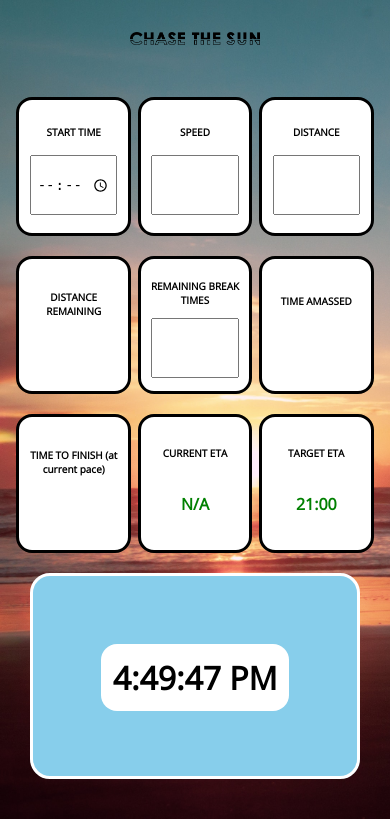
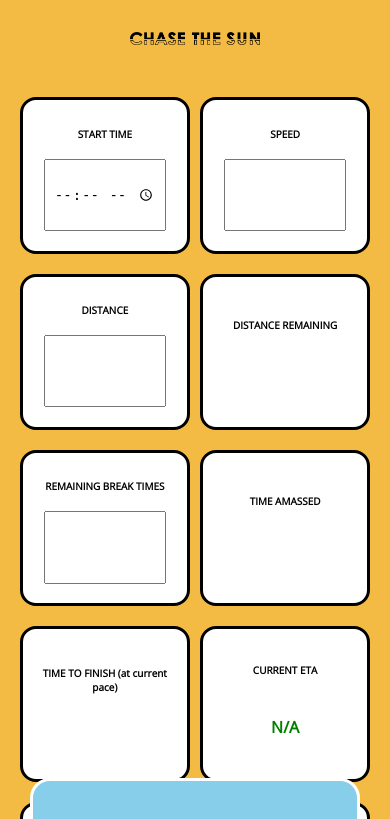
Before and after one commit to AlexDelasalle/Chase-the-Sun-Data, a PHP site: page / in a window 390 px wide. Shown: the top 819 px of the page. Run offline with PHP 8.4, Linux system fonts and the light colour scheme; a map, chart or similar area stays blank; grey boxes are pictures that could not be loaded.

Commit message:
Responisive background

```diff
--- a/css/styles.css
+++ b/css/styles.css
@@ -25,7 +25,7 @@ footer {
 }
 input {
   height: 40%;
-  width: 80%;
+  width: 70%;
   text-align: center;
   font-size: 14px;
   padding: 5%;
@@ -244,6 +244,11 @@ label {
 
 @media only screen and (max-width: 800px) {
   /* Adjust container and data-container */
+
+  body {
+    background-color: #F4BB44;
+    background-image: none;
+  }
   .container {
     flex-direction: column;
     height: auto;
@@ -260,8 +265,8 @@ label {
 
   /* Adjust stat_box */
   .stat_box {
-    width: 25%;
-    height: 25%;
+    width: 40%;
+    height: 20%;
     margin: 10px 0;
   }
 
```
